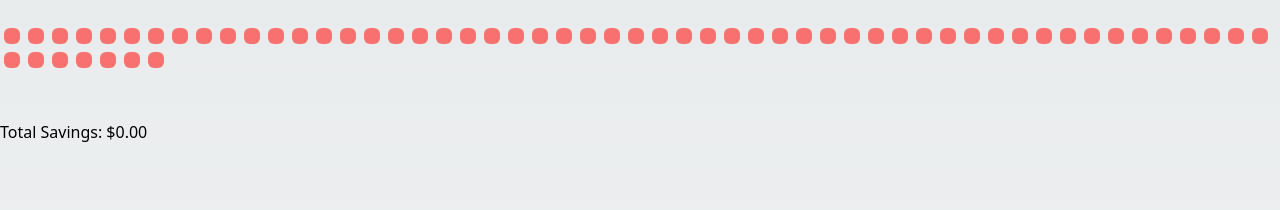
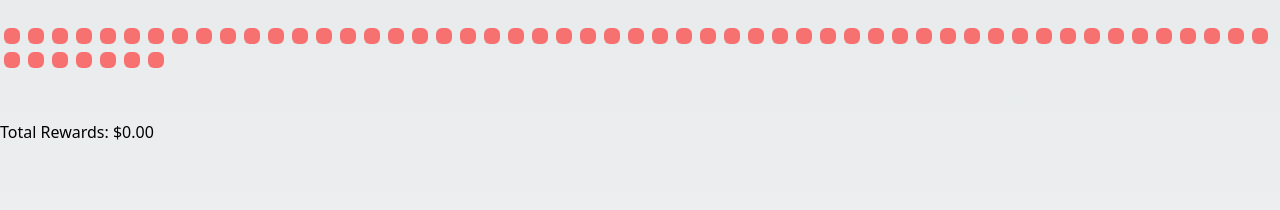
Before and after one commit to Brosey27/Bad-Habit-Breaker, a Next.js app in the folder bad-habit-breaker/: page / in a window 1280 px wide. Shown: the part 1120-1330 px from the top of the page. Built offline with nearby package versions, Linux system fonts and the light colour scheme.

Commit message:
Add total rewards instead of total savings. Add 5.00 per square clicked instead of 25.00

```diff
--- a/bad-habit-breaker/components/EarningsGraph.js
+++ b/bad-habit-breaker/components/EarningsGraph.js
@@ -16,7 +16,7 @@ const EarningsGraph = ({ section, earningsSmoking, earningsDrinking }) => {
 
   return (
     <div className="mt-4">
-      <p className="mt-2">Total Savings: ${formattedEarnings}</p>
+      <p className="mt-2">Total Rewards: ${formattedEarnings}</p>
     </div>
   );
 };
```
